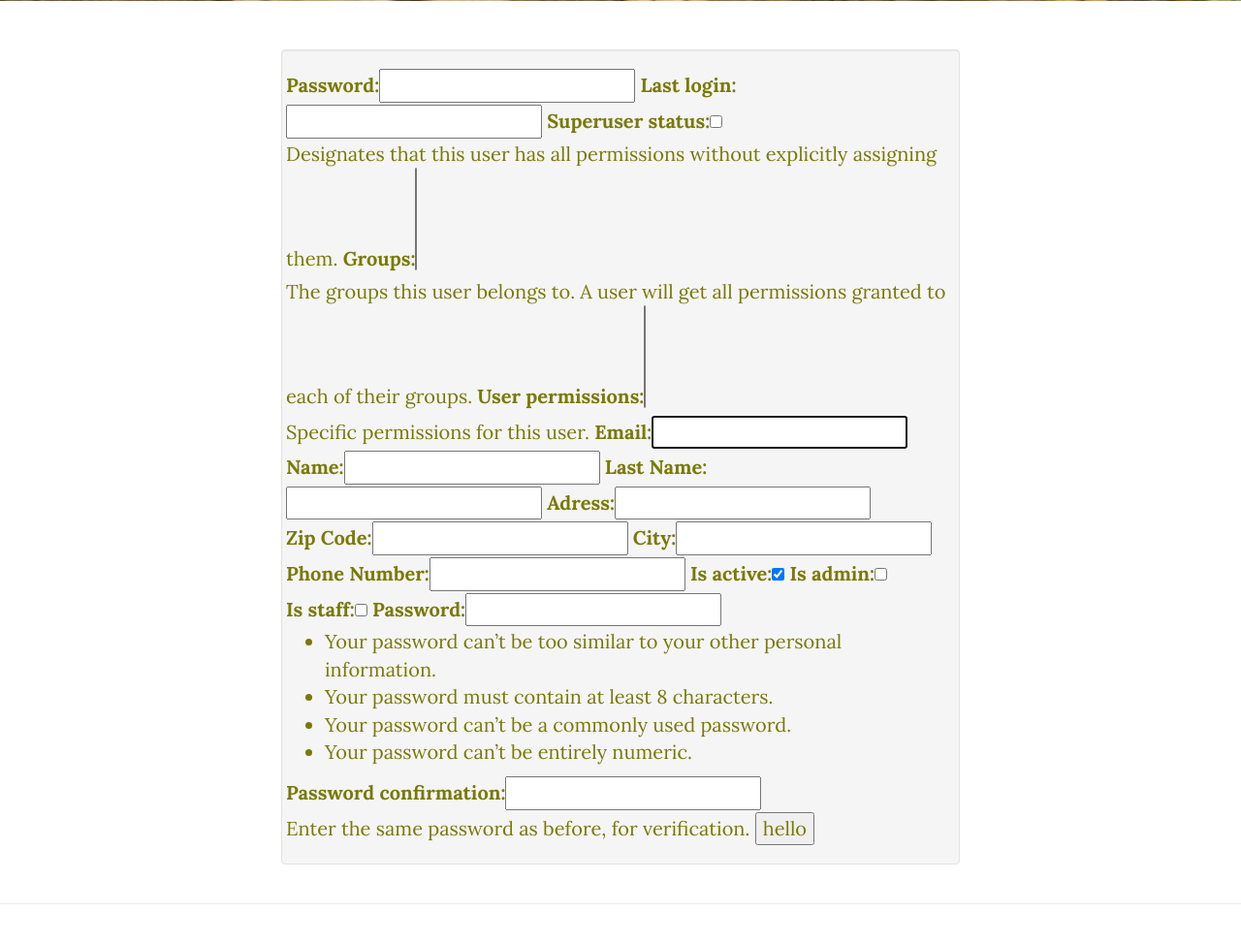
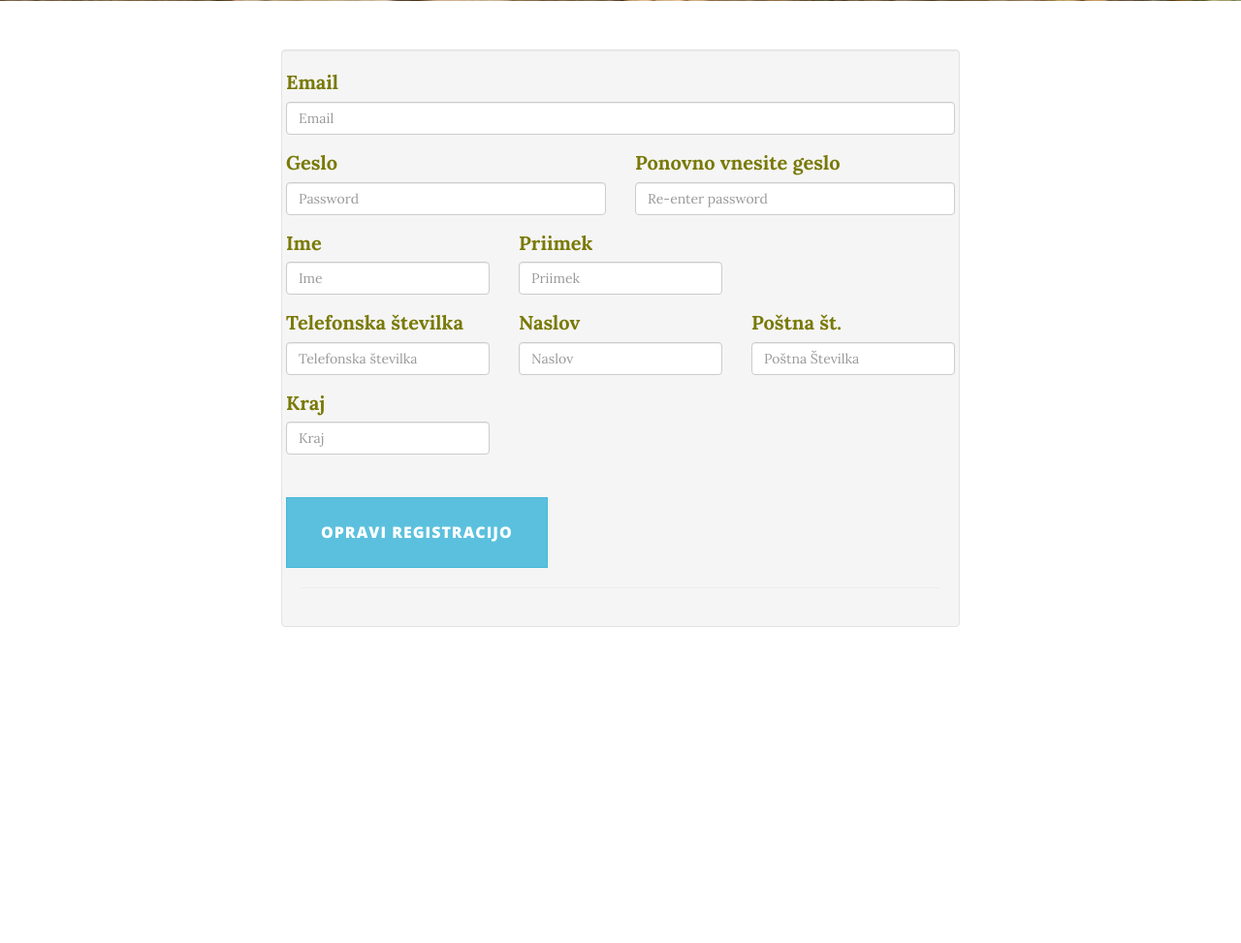
Before and after one commit to primo14z/Diploma, a Django app: a page that uses KmetApp/templates/__base__.html in a window 1280 px wide. Shown: the part 535-1508 px from the top of the page at 97% size. After the commit the page ends 1182 px from the top, so only its background shows below. Run offline with Django 3.2, Linux system fonts and the light colour scheme; some libraries are stand-ins or nearby versions; some web fonts are replaced.

Commit message:
Done => LogIn, Registration, LogOff

```diff
--- a/KmetApp/forms.py
+++ b/KmetApp/forms.py
@@ -3,42 +3,22 @@
 from django.contrib.auth.forms import UserCreationForm
 
 class OglasForm(forms.ModelForm):
-	"""docstring for OglasForm"""
-	def __init__(self, arg):
-		super(OglasForm, self).__init__()
-		self.arg = arg
+    """docstring for OglasForm"""
+    def __init__(self, arg):
+        super(OglasForm, self).__init__()
+        self.arg = arg
 
 class UserForm(UserCreationForm):
+    """User Form"""
+    class Meta:
+        """Class Meta defined"""
+        model = User
+        exclude = ['password', 'is_active']
 
-	class Meta:
-		model = User
-		fields = '__all__'
+    def save(self, commit=True):
+        """Save method"""
+        user = super(UserForm, self).save(commit=False)
 
-
-	def save(self, commit= True):
-		user = super(UserForm, self).save(commit=False)
-		user.email = self.cleaned_data['email']
-		user.name = self.cleaned_data['name']
-		user.last_name = self.cleaned_data['last_name']
-		user.adress = self.cleaned_data['adress']
-		user.zip_code = self.cleaned_data['zip_code']
-		user.city= self.cleaned_data['city']
-		user.phone_number = self.cleaned_data['phone_number']
-
-		if commit:
-			user.save()
-		return user
-
-class TestForm(forms.ModelForm):
-
-	class Meta:
-		model = Test
-		fields = '__all__'
-
-	def save(self, commit = True):
-		test = super(TestForm, self).save(commit=False)
-		test.test = self.cleaned_data['test']
-
-		if commit:
-			test.save()
-		return test
+        if commit:
+            user.save()
+        return user
--- a/KmetApp/templates/User/LogIn.html
+++ b/KmetApp/templates/User/LogIn.html
@@ -23,12 +23,12 @@
         <div class="col-lg-8 col-lg-offset-2 well">
             <div class="row">
 
-		<form method="POST" action="{% url 'KmetApp:logIn' %}">
-		  <div class = "col-sm-2 col-lg-8 col-lg-offset-2 col-md-8 col-md-offset-1"">
+		<form method="POST" action="{% url 'KmetApp:logon' %}">
+		  <div class = "col-sm-2 col-lg-8 col-lg-offset-2 col-md-8 col-md-offset-1">
           <div class = "row">
 			<div class="form-group">
             <label>Email</label>
-				<input type="text" name="email" placeholder="Email" class="form-control">
+				<input type="text" name="email" value="{{user.username.value}}" placeholder="Email" class="form-control">
 			</div>
 			<div class="form-group">
 				<input type="password" name="password" placeholder="Password" class="form-control">
--- a/KmetApp/templates/User/Registration.html
+++ b/KmetApp/templates/User/Registration.html
@@ -23,13 +23,67 @@
     <div class="container">
 	 <div class="col-lg-12 well">
 	<div class= "row">
-	{{form.errors}}
-	<form method="POST" action="{% url 'KmetApp:register_user' %}">
-	{% csrf_token %}
-	{{form}}
 
-		<input type="submit" value="hello">
-	</form>
+		<form action="{% url 'KmetApp:register_user' %}" method = "POST" >
+		{% csrf_token %}
+		<div class = "col-sm-12">
+			<div class ="row">
+			 <div class="form-group {%if form.errors.email %}has-error{%endif%}">
+				<label>Email</label>
+				<input type="text" name="email" id="inputError" value="{{form.email.value}}" placeholder="Email" rows="3" class="form-control">
+				{%if form.errors.email %}
+       				<div class="controls">
+						<span class="error-inline">Vnesite email naslov</span>
+					</div>
+				{%endif%}
+     		 </div>
+
+			<div class="row">
+					<div class="col-sm-6 form-group {%if form.errors.email %}has-error{%endif%}">
+						<label>Geslo</label>
+						<input type="password" name="password1" placeholder="Password" class="form-control">
+					</div>
+					<div class="col-sm-6 form-group">
+						<label>Ponovno vnesite geslo</label>
+						<input type="password" name="password2" placeholder="Re-enter password" class="form-control">
+					</div>
+				</div>
+			<div class="row">
+				<div class="col-sm-4 form-group">
+
+					<label>Ime</label>
+					<input type="text" name="name" value="{{form.name.value}}" placeholder="Ime" class="form-control">
+				</div>
+				<div class="col-sm-4 form-group">
+					<label>Priimek</label>
+						<input type="text" name="last_Name" value="{{form.last_Name.value}}"placeholder="Priimek" class="form-control">
+				</div>
+				</div>
+
+				<div class="row">
+				<div class="col-sm-4 form-group">
+						<label>Telefonska številka</label>
+							<input type="text" name="phone_Number" value="{{form.phone_Number.value}}" placeholder="Telefonska številka " class="form-control">
+						</div>
+					<div class="col-sm-4 form-group">
+						<label>Naslov</label>
+							<input type="text" name="adress" value="{{form.adress.value}}" placeholder="Naslov " class="form-control">
+						</div>
+
+						<div class="col-sm-4 form-group">
+							<label>Poštna št.</label>
+							<input type = "text" name= "zip_Code" value="{{form.zip_Code.value}}" placeholder= "Poštna Številka" class="form-control">
+						</div>
+						<div class="col-sm-4 form-group">
+							<label>Kraj</label>
+							<input type="text" name="city" value="{{form.city.value}}" placeholder="Kraj" class="form-control">
+						</div>
+				</div>
+			<br>
+			<button type="submit" class ="btn btn-lg btn-info" >Opravi registracijo</button>
+			<br>
+
+		</form>
 </div>
 </div>
 </div>
--- a/KmetApp/templates/__base__.html
+++ b/KmetApp/templates/__base__.html
@@ -1,8 +1,7 @@
 {% load staticfiles %}
 
-
 <!DOCTYPE html>
-<html lang="en">
+<html lang="slo">
 
 <head>
 
@@ -61,7 +60,7 @@
       <ul class="nav navbar-nav navbar-right">
         <li> <a href="{% url 'KmetApp:home' %}">Domov</a>
          <li>{% if user.is_authenticated %}
-                <a href ="{% url 'KmetApp:Edit' %}">Urejanje Profila</a>
+                <a href ="">Urejanje Profila</a>
                     {% endif %}
         <li class="dropdown">
           <a href="#" class="dropdown-toggle" data-toggle="dropdown" role="button" aria-haspopup="true" aria-expanded="false">Oglasi <span class="caret"></span></a>
@@ -69,8 +68,8 @@
              <ul style="padding-left: 0">
                     <li> <a  href="">Iskanje oglasov</a>
                      {% if user.is_authenticated %}
-                    <li><a href="{% url 'KmetApp:oglas_O' %}">Oddaja oglasa</a>
-                    <li><a href ="{% url 'KmetApp:oglas_M' %}">Moji oglasi </a>
+                    <li><a href="">Oddaja oglasa</a>
+                    <li><a href ="">Moji oglasi </a>
                     {% endif %}
              </ul>
           </ul>
@@ -82,9 +81,9 @@
            <a href="#" class="dropdown-toggle" data-toggle="dropdown" role="button" aria-haspopup="true" aria-expanded="false">Naročila za oglase<span class="caret"></span></a>
           <ul class="dropdown-menu">
              <ul>
-             <li><a href="{% url 'KmetApp:narocilo' %}" >Neobdelana Narocila</a>
-              <li><a href ="{% url 'KmetApp:narocilo_E' %}">Moja naročila</a>
-                 <li><a href ="{% url 'KmetApp:narocilo_IO' %}">Obdelana naročila</a>
+             <li><a href="" >Neobdelana Narocila</a>
+              <li><a href ="">Moja naročila</a>
+                 <li><a href ="">Obdelana naročila</a>
              </ul>
       </ul>
       </li>
@@ -108,9 +107,9 @@
 
           <ul class="dropdown-menu">
              <ul>
-                <li><a href="{% url 'KmetApp:narocilo' %}" >Neobdelana Narocila</a>
-                <li><a href ="{% url 'KmetApp:narocilo_E' %}">Moja naročila</a>
-                <li><a href ="{% url 'KmetApp:narocilo_IO' %}">Obdelana naročila</a>
+                <li><a href="" >Neobdelana Narocila</a>
+                <li><a href ="">Moja naročila</a>
+                <li><a href ="">Obdelana naročila</a>
              </ul>
         </ul>
 
--- a/KmetApp/urls.py
+++ b/KmetApp/urls.py
@@ -1,15 +1,14 @@
 from django.conf.urls import url, include
 from django.contrib import admin
+
 from . import views
 
 
-app_name='KmetApp'
+app_name = 'KmetApp'
 
-urlpatterns= [
+urlpatterns = [
     url(r'^home/', views.home, name='home'),
-    url(r'^logIn/', views.logIn, name='logIn'),
-    url(r'^registration/', views.registration, name='registration'),
     url(r'^register_user/', views.register_user, name='register_user'),
-    url(r'^test/', views.test, name='test'),
-    url(r'^testView/', views.testView, name='testView'),
+    url(r'^logon/', views.logon, name='logon'),
+    url(r'^logoff/', views.logoff, name='logoff'),
 ]
--- a/KmetApp/views.py
+++ b/KmetApp/views.py
@@ -8,39 +8,45 @@
 import json
 from django.core import serializers
 from django.db.models import Q
+from django.shortcuts import redirect
 from KmetApp.forms import *
 
 # Create your views here.
 def home(request):
-	return render(request, 'index.html')
+    """Return Index HTML"""
+    return render(request, 'index.html')
 
-def logIn(request):
-	return render(request, 'User/LogIn.html')
-
-def registration(request):
-	return render(request , 'User/Registration.html')
-
-def testView(request):
-	return render(request, 'test.html')
+def loginview(request):
+    """Return LogIn HTML"""
+    return render(request, 'User/LogIn.html')
 
 def register_user(request):
-	if request.method == 'POST':
-		form = UserForm(request.POST)
-		#print(form)
-		if form.is_valid():
-			form.save()
-			return HttpResponseRedirect('index.html')
-	args={}
-	args['form'] = UserForm()
-	return render (request , 'User/Registration.html' , args)
+    """Registration User Handler"""
+    form = UserForm()
+    if request.method == 'POST':
+        form = UserForm(request.POST)
+        if form.is_valid():
+            form.save()
+            return redirect('KmetApp: home')
+        else:
+            return render(request, 'User/Registration.html', {'form' : form})
+    else:
+        return render(request, 'User/Registration.html')
 
-def test(request):
+def logon(request):
+    """Log In User Handler"""
+    if request.method == 'POST':
+        username = request.POST['email']
+        password = request.POST['password']
+        user = authenticate(username=username, password=password)
+        if user is not None:
+            login(request, user)
+            return redirect('KmetApp:home')
+        else:
+            return render(request, 'User/LogIn.html', {'user': username})
+    return render(request, 'User/LogIn.html')
 
-	form = TestForm(request.POST)
-
-	if form.is_valid():
-		form.save
-		return HttpResponseRedirect('index.html')
-	args={}
-	args['form'] = TestForm()
-	return render (request , 'User/Registration.html')
+def logoff(request):
+    """Log out user"""
+    logout(request)
+    return redirect('KmetApp:home')
--- a/KmetSite/urls.py
+++ b/KmetSite/urls.py
@@ -18,5 +18,5 @@
 
 urlpatterns = [
     url(r'^admin/', admin.site.urls),
-    url(r'^app/', include('KmetApp.urls' , namespace="KmetApp"))
+    url(r'^app/', include('KmetApp.urls', namespace="KmetApp"))
 ]
```
Also changed, not shown: KmetApp/models.py (+23 -21 lines), KmetApp/templates/index.html (+4 -4 lines), KmetApp/templates/test.html (deleted, +0 -15 lines), KmetSite/settings.py (+4 -3 lines), KmetApp/migrations/0003_auto_20170228_1023.py (added), 2 other files.
